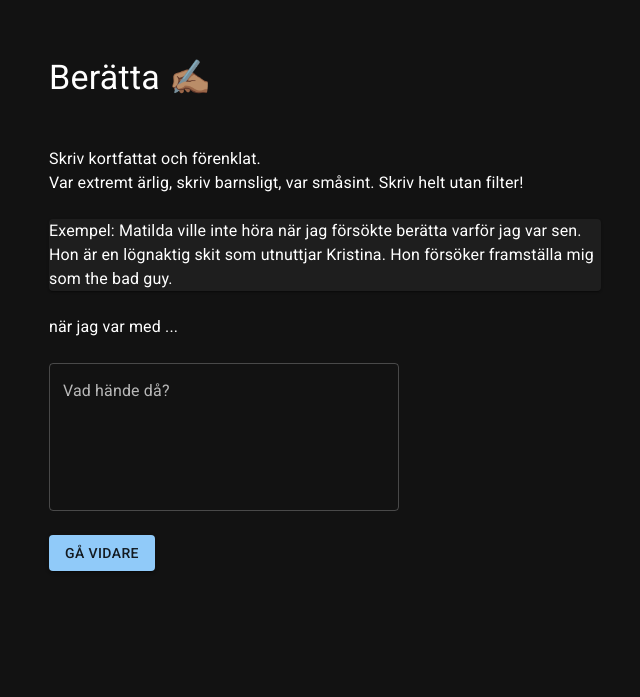
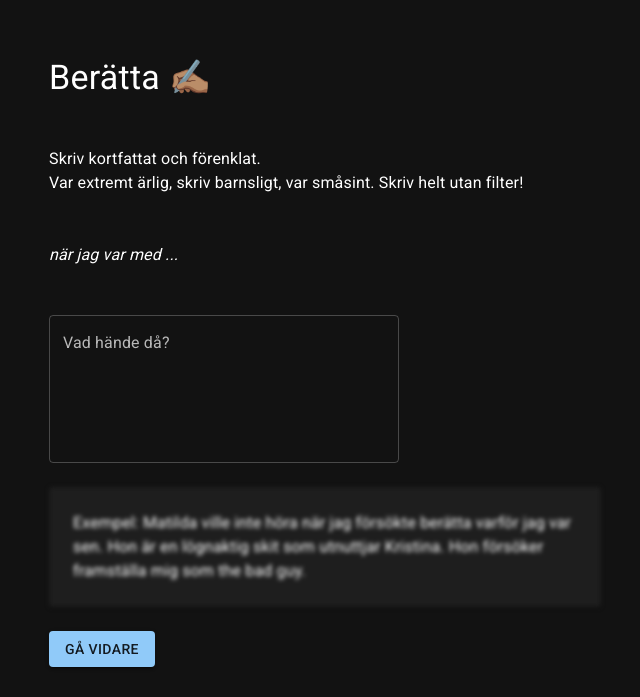
Before and after one commit to Jernsten/jernsten.github.io, a React (Create React App) app: page /the-situation in a window 1280 px wide. Shown: the part 103-800 px from the top of the page, without its empty margins (315-955 px from the left). Built offline with nearby package versions, Linux system fonts and the light colour scheme.

Commit message:
on to feelings

```diff
--- /dev/null
+++ b/src/Component/ExampleBox.tsx
@@ -0,0 +1,10 @@
+import { Box, Card } from "@mui/material";
+import s from "./Styles.module.sass";
+
+export function ExampleBox({ children }: { children: React.ReactNode }) {
+  return (
+    <Card className={s.ExampleBox}>
+      <Box p={3}>{children}</Box>
+    </Card>
+  );
+}
--- /dev/null
+++ b/src/Component/Styles.module.sass
@@ -0,0 +1,5 @@
+.ExampleBox
+    filter: blur(2px)
+    transition: 1s filter linear
+    &:hover
+        filter: blur(0px)
--- a/src/Component/Text.tsx
+++ b/src/Component/Text.tsx
@@ -1,5 +1,11 @@
 import { Typography } from "@mui/material";
 
-export function Text({ children }: { children: React.ReactNode }) {
-  return <Typography mb={3}>{children}</Typography>;
+export function Text({ italic, children }: { italic?: boolean; children: React.ReactNode }) {
+  const sx = italic ? { fontStyle: "italic" } : null;
+
+  return (
+    <Typography mb={3} {...sx}>
+      {children}
+    </Typography>
+  );
 }
--- a/src/Component/index.tsx
+++ b/src/Component/index.tsx
@@ -2,4 +2,6 @@ import { HeadLine } from "./HeadLine";
 import { Text } from "./Text";
 import { NavButton } from "./NavButton";
 import { PaddedBox } from "./PaddedBox";
-export { HeadLine, Text, NavButton, PaddedBox };
+import { ExampleBox } from "./ExampleBox";
+
+export { HeadLine, Text, NavButton, PaddedBox, ExampleBox };
--- a/src/Page/HowDoYouFeel.tsx
+++ b/src/Page/HowDoYouFeel.tsx
@@ -1,16 +1,47 @@
-import { Box, Card } from "@mui/material";
-import { HeadLine, Text } from "../Component";
-import { getLocalStorageKeys } from "../Hooks/useLocalStorage";
+import { Box, TextField } from "@mui/material";
+import { HeadLine, PaddedBox, Text } from "../Component";
+import { getLocalStorageKeys, useLocalStorage } from "../Hooks/useLocalStorage";
+import { IValue } from "./WhoWhenWhere";
 
 export default function HowDoYouFeel() {
   const { theSituation, where, when, who } = getLocalStorageKeys("theSituation", "where", "when", "who");
+
+  const [feeling, setFeeling] = useLocalStorage("feeling");
+  const onFeelingChange = ({ target: { value } }: IValue) => setFeeling(value);
+
+  const [targetPerson, setTargetPerson] = useLocalStorage("targetPerson");
+  const onTargetPersonChange = ({ target: { value } }: IValue) => setTargetPerson(value);
+
   return (
     <Box>
       <HeadLine>Hur känns det? 🧘🏼‍♂️</HeadLine>
       <Text>
         Blunda och res tillbaka till {when} när du var {where} med {who}.<br />
       </Text>
-      <Card>{theSituation}</Card>
+      <Text italic>{theSituation}</Text>
+
+      <PaddedBox>
+        Jag är
+        <TextField
+          label="Vad känner du för något?"
+          placeholder="arg/sur/ledsen/besviken"
+          value={feeling}
+          onChange={onFeelingChange}
+          autoComplete="off"
+          sx={{ width: "300px" }}
+        />
+      </PaddedBox>
+      <PaddedBox>
+        {feeling && (
+          <TextField
+            label={`Vem känner du dig ${feeling.toLowerCase()} för?`}
+            value={targetPerson}
+            onChange={onTargetPersonChange}
+            autoComplete="off"
+            sx={{ width: "300px" }}
+          />
+        )}
+      </PaddedBox>
     </Box>
   );
 }
--- a/src/Page/TheSituation.tsx
+++ b/src/Page/TheSituation.tsx
@@ -1,5 +1,5 @@
-import { Box, Card, TextField } from "@mui/material";
-import { HeadLine, NavButton, PaddedBox, Text } from "../Component";
+import { Box, TextField } from "@mui/material";
+import { ExampleBox, HeadLine, NavButton, PaddedBox, Text } from "../Component";
 import { useLocalStorage } from "../Hooks/useLocalStorage";
 import { IValue } from "./WhoWhenWhere";
 
@@ -10,7 +10,7 @@ export default function TheSituation() {
 
   const [theSituation, setTheSituation] = useLocalStorage("theSituation");
 
-  const onTheSituationChange = ({ target: { value } }: IValue) => setTheSituation(value.toLowerCase());
+  const onTheSituationChange = ({ target: { value } }: IValue) => setTheSituation(value);
 
   const previewText = `${when} när jag var ${where} med ${who}...`;
   const displayPreviewText = previewText[0].toUpperCase() + previewText.substring(1);
@@ -23,13 +23,11 @@ export default function TheSituation() {
           Skriv kortfattat och förenklat. <br />
           Var extremt ärlig, skriv barnsligt, var småsint. Skriv helt utan filter!
         </Text>
-        <Card>
-          Exempel: Matilda ville inte höra när jag försökte berätta varför jag var sen. Hon är en lögnaktig skit som
-          utnuttjar Kristina. Hon försöker framställa mig som the bad guy.
-        </Card>
       </PaddedBox>
       <PaddedBox>
-        <Text>{displayPreviewText}</Text>
+        <Text italic>{displayPreviewText}</Text>
+      </PaddedBox>
+      <PaddedBox>
         <TextField
           multiline
           minRows={5}
@@ -41,6 +39,12 @@ export default function TheSituation() {
         />
       </PaddedBox>
       <PaddedBox>
+        <ExampleBox>
+          Exempel: Matilda ville inte höra när jag försökte berätta varför jag var sen. Hon är en lögnaktig skit som
+          utnuttjar Kristina. Hon försöker framställa mig som the bad guy.
+        </ExampleBox>
+      </PaddedBox>
+      <PaddedBox>
         <NavButton to={"how-do-you-feel"} txt={"Gå vidare"} />
       </PaddedBox>
     </Box>
```
Also changed, not shown: src/Hooks/useLocalStorage.tsx (renamed from src/Hooks/useLocalStorage.ts).
